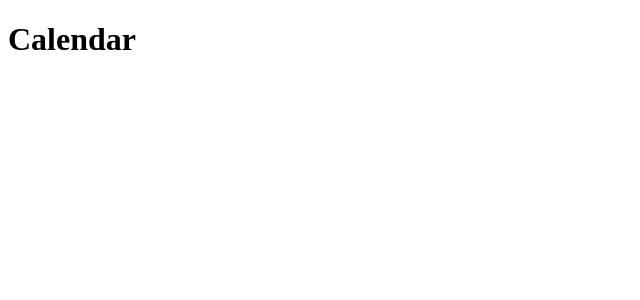
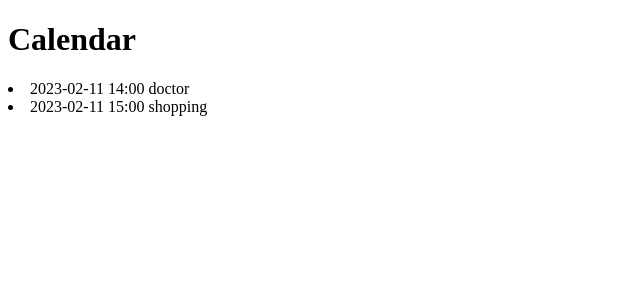
Before and after one commit to marko-knoebl/cc-mini-calendar, a React (Vite) app: page / in a window 1280 px wide. Shown: the top 300 px of the page, without its empty margins (0-640 px from the left). Built offline with nearby package versions, Linux system fonts and the light colour scheme.

Commit message:
display appointments

```diff
--- a/src/App.jsx
+++ b/src/App.jsx
@@ -1,14 +1,32 @@
-import { useState } from 'react'
-import './App.css'
+import { useState } from "react";
+import "./App.css";
 
 function App() {
-  const [count, setCount] = useState(0)
+  const [appointments, setAppointments] = useState([
+    {
+      id: 1,
+      date: "2023-02-11",
+      time: "14:00",
+      name: "doctor",
+    },
+    {
+      id: 2,
+      date: "2023-02-11",
+      time: "15:00",
+      name: "shopping",
+    },
+  ]);
 
   return (
     <div className="App">
       <h1>Calendar</h1>
+      {appointments.map((appointment) => (
+        <li key={appointment.id}>
+          {appointment.date} {appointment.time} {appointment.name}
+        </li>
+      ))}
     </div>
-  )
+  );
 }
 
-export default App
+export default App;
```
